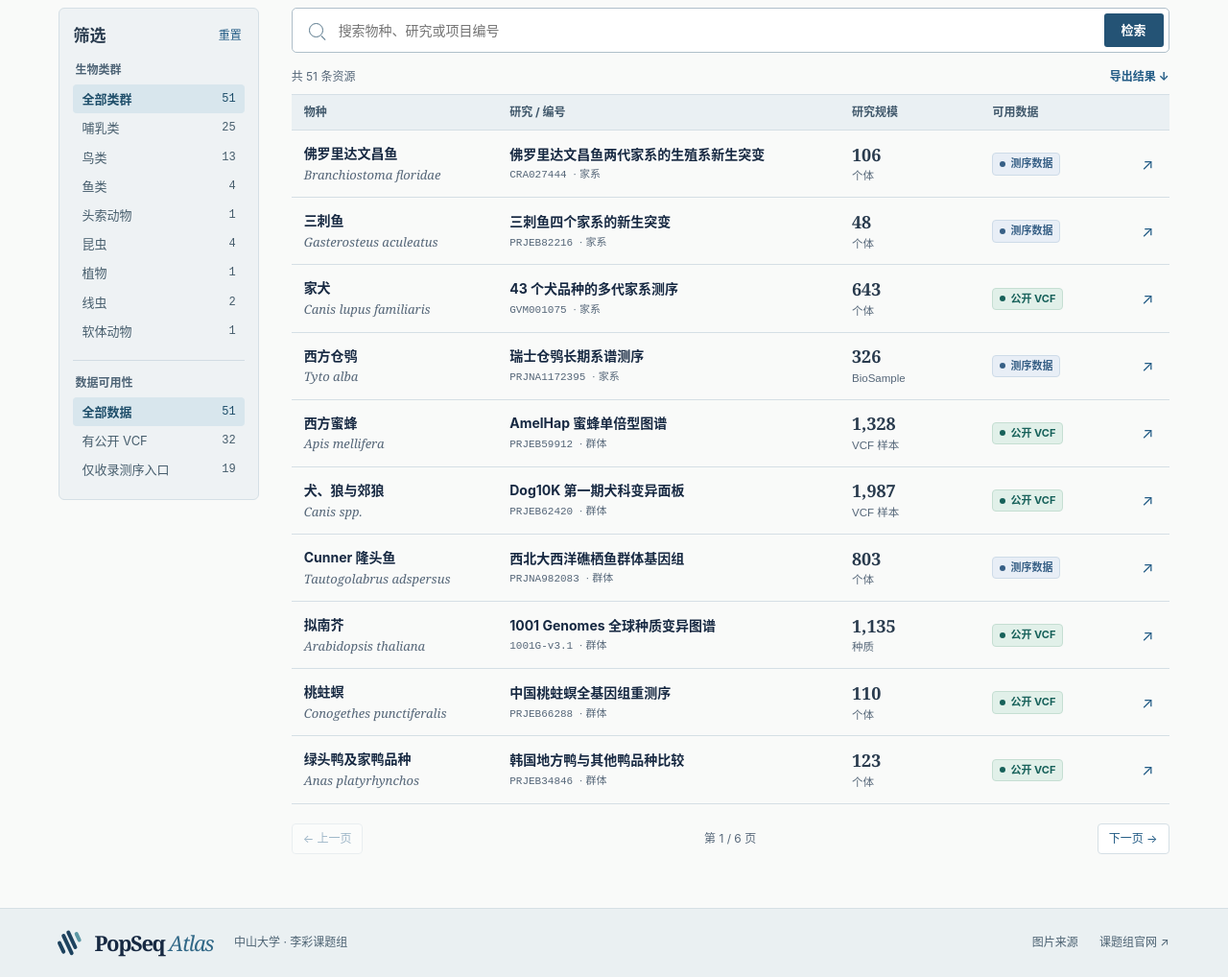
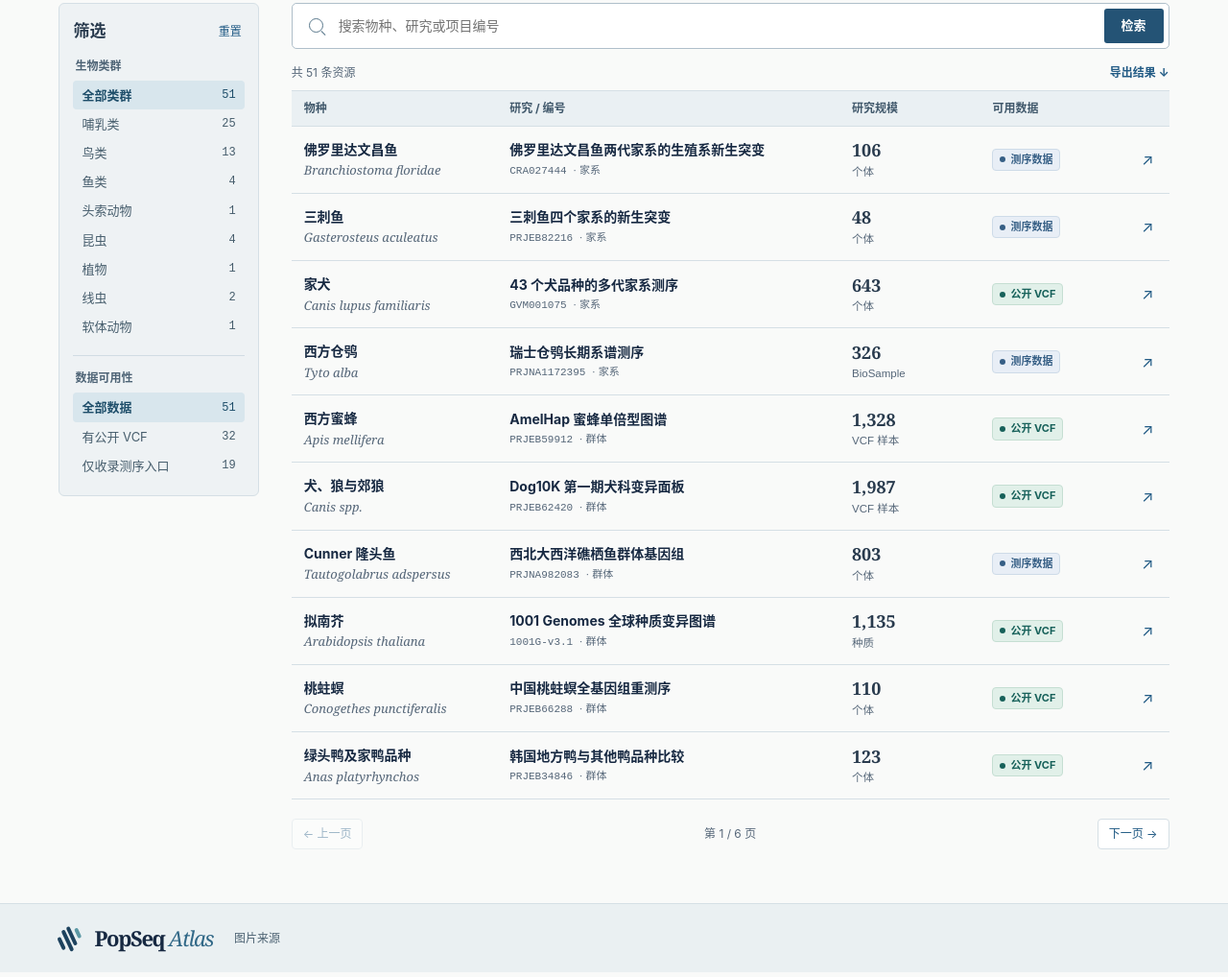
Before and after one commit to xuejinghub/pop-seq-resources, a plain HTML site: page zh/index.html in a window 1280 px wide. Shown: the part 486-1504 px from the top of the page at 96% size. Drawn offline with Linux system fonts and the light colour scheme.

Commit message:
Update index.html

```diff
--- a/zh/index.html
+++ b/zh/index.html
@@ -6,7 +6,6 @@
 <a class="skip" href="#main">跳至正文</a>
 <header><div class="frame top"><a class="brand" href="index.html"><span class="brand-mark" aria-hidden="true"><b></b><b></b><b></b><b></b></span><span>PopSeq <em>Atlas</em></span></a><nav aria-label="主导航"><a href="index.html" aria-current="page">资源目录</a><a href="population.html">群体数据</a><a href="pedigree.html">家系数据</a><a href="lab.html">课题组</a></nav><div class="utilities"><div class="languages" role="group" aria-label="语言"><a class="lang-link" href="../index.html" hreflang="en" lang="en" aria-label="Switch to English">EN</a><span aria-current="true" lang="zh-CN">中文</span></div><a class="download" href="../data/catalog.zh.tsv" download><span aria-hidden="true">↓</span> 下载目录</a></div></div></header>
 <main id="main"><section class="hero"><div class="frame hero-grid"><div class="hero-copy">
-<p class="labline">中山大学 / 李彩课题组</p>
 <h1>跨物种群体与家系<br><em>测序资源图谱</em></h1>
 <p class="intro">按物种查找家系测序队列和群体变异面板，获取数据、样本清单及原始研究。</p>
 <dl class="stats"><div><dt>资源集</dt><dd>51</dd></div><div><dt>生物类群</dt><dd>8</dd></div><div><dt>家系资源集</dt><dd>5</dd></div></dl></div><div class="mosaic" data-count="3"><a class="specimen" href="credits.html#kakapo" aria-label="鸮鹦鹉 · 脊椎动物基因组计划">
@@ -226,4 +225,4 @@
 <td class="num">—<small></small></td><td><span class="pill has-vcf"><i></i>公开 VCF</span></td>
 <td class="open-cell"><a class="row-open" href="studies/GVM-Sus-scrofa.html" aria-label="猪 Genome Variation Map 变异集">↗</a></td></tr></tbody></table>
 <div id="empty" hidden><h3>没有匹配的资源</h3><p>可以尝试物种学名或项目编号。</p><button id="clear-all">清除搜索和筛选</button></div>
-<div class="pager" hidden><button id="prev">← 上一页</button><span id="pages"></span><button id="next">下一页 →</button></div></div></div></section></main><footer><div class="frame foot"><a class="brand" href="index.html"><span class="brand-mark" aria-hidden="true"><b></b><b></b><b></b><b></b></span><span>PopSeq <em>Atlas</em></span></a><span>中山大学 · 李彩课题组</span><a href="credits.html">图片来源</a><a href="https://caililab.org/">课题组官网 ↗</a></div></footer></body></html>
+<div class="pager" hidden><button id="prev">← 上一页</button><span id="pages"></span><button id="next">下一页 →</button></div></div></div></section></main><footer><div class="frame foot"><a class="brand" href="index.html"><span class="brand-mark" aria-hidden="true"><b></b><b></b><b></b><b></b></span><span>PopSeq <em>Atlas</em></span></a><a href="credits.html">图片来源</a>
```
